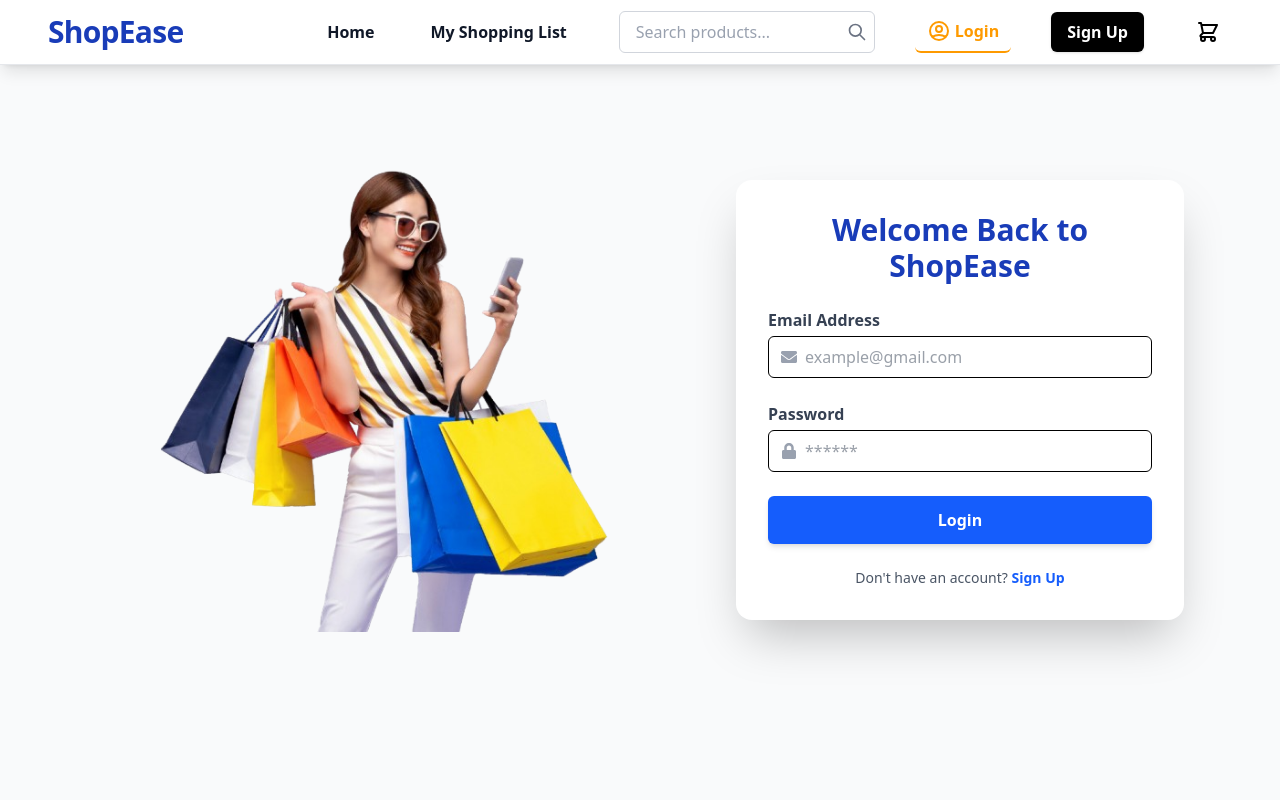
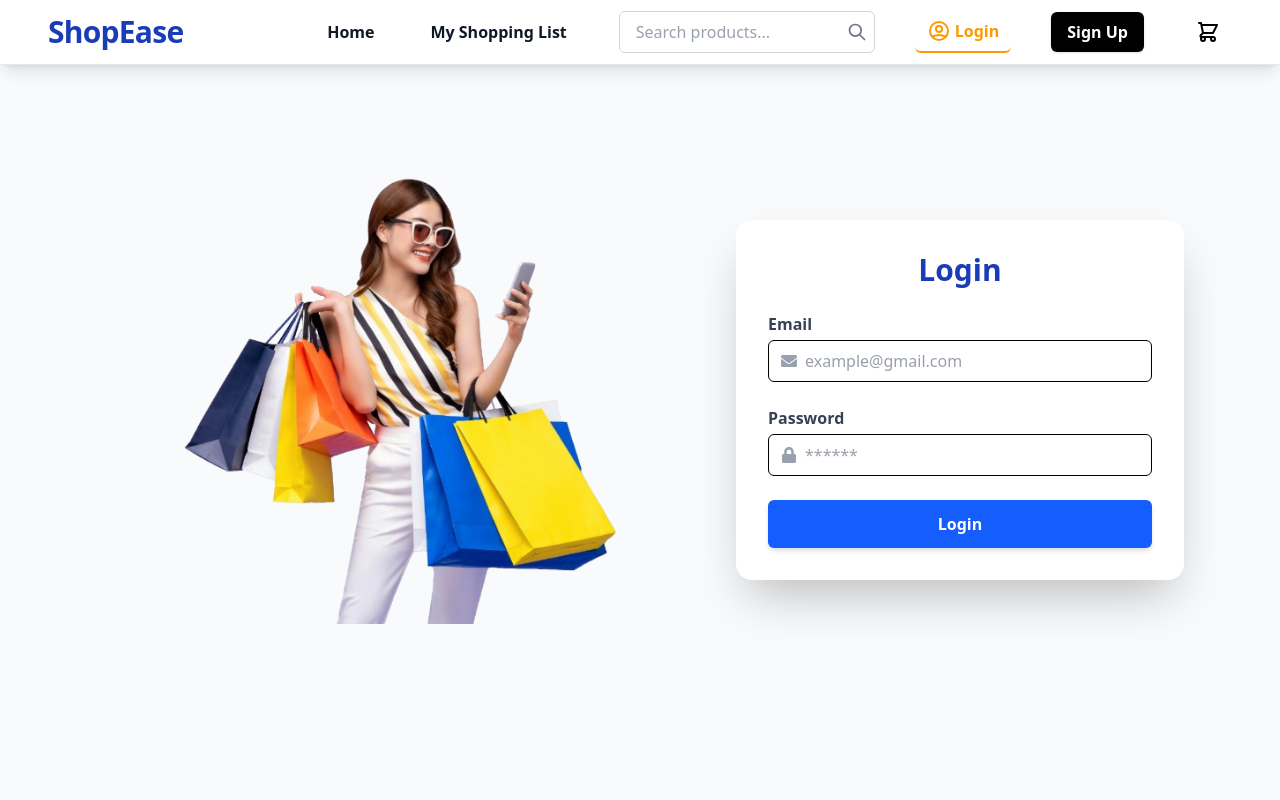
Before and after one commit to Apeksha-1-hub/ecommerce, a React (Vite) app: page /login in a window 1280 px wide. Shown: the top 800 px of the page. Built offline with nearby package versions, Linux system fonts and the light colour scheme.

Commit message:
makes changes

```diff
--- a/src/authcontext/AuthContext.jsx
+++ b/src/authcontext/AuthContext.jsx
@@ -1,14 +1,11 @@
-import React, { createContext, useContext, useState, useEffect } from "react";
+import React, { createContext, useContext, useState } from "react";
 
 const AuthContext = createContext();
 
 export const AuthProvider = ({ children }) => {
-  const [isLoggedIn, setIsLoggedIn] = useState(false);
-
-  useEffect(() => {
-    const loginStatus = localStorage.getItem("isLoggedIn") === "true";
-    setIsLoggedIn(loginStatus);
-  }, []);
+  const [isLoggedIn, setIsLoggedIn] = useState(
+    localStorage.getItem("isLoggedIn") === "true"
+  );
 
   const login = () => {
     localStorage.setItem("isLoggedIn", "true");
@@ -16,9 +13,10 @@ export const AuthProvider = ({ children }) => {
   };
 
   const logout = () => {
-    localStorage.removeItem("isLoggedIn");
-    setIsLoggedIn(false);
-  };
+  setIsLoggedIn(false);
+  localStorage.setItem("isLoggedIn", "false");
+ };
+
 
   return (
     <AuthContext.Provider value={{ isLoggedIn, login, logout }}>
--- a/src/login/Login.jsx
+++ b/src/login/Login.jsx
@@ -1,13 +1,20 @@
-import React, { useState, useEffect } from "react";
-import { useNavigate } from "react-router-dom";
+import React, { useState } from "react";
+import { useNavigate, useSearchParams } from "react-router-dom";
 import { FaEnvelope, FaLock } from "react-icons/fa";
 import { ToastContainer, toast } from "react-toastify";
 import "react-toastify/dist/ReactToastify.css";
 import { useAuth } from "../authcontext/AuthContext";
+import { useCart } from "../contexts/CartContext";
+import { products } from "../product/Product"; // Adjust path as needed
 
 const Login = () => {
   const navigate = useNavigate();
-  const { login, redirectPath, setRedirectPath } = useAuth(); // include redirectPath & setter
+  const { login } = useAuth();
+  const { addToCart } = useCart();
+  const [searchParams] = useSearchParams();
+
+  const redirectPath = searchParams.get("redirect") || "/home";
+  const addProductId = searchParams.get("addProductId");
 
   const [email, setEmail] = useState("");
   const [password, setPassword] = useState("");
@@ -45,42 +52,39 @@ const Login = () => {
       });
 
       setTimeout(() => {
-        if (redirectPath) {
-          navigate(redirectPath); // redirect to previous intended path
-          setRedirectPath(null);  // reset
-        } else {
-          navigate("/home");
+        if (addProductId) {
+          const productToAdd = products.find(p => p.id === parseInt(addProductId));
+          if (productToAdd) {
+            addToCart(productToAdd);
+          }
         }
+        navigate(redirectPath);
         setIsSubmitting(false);
       }, 2500);
     }
   };
 
-
   return (
     <div className="min-h-screen flex flex-col md:flex-row items-center justify-center bg-gray-50">
       <ToastContainer />
-      {/* Image Section */}
-      <div className="hidden md:flex w-1/2 pl-20 pr-4 justify-start items-center">
-        <img
-          src="photos/shoppinggirl.png"
-          alt="Shopping girl"
-          className="w-full max-w-md h-auto object-contain animate__animated animate__fadeInLeft"
-          loading="lazy"
-        />
-      </div>
-      {/* Form Section */}
-      <div className="w-full md:w-1/2 max-w-md bg-white shadow-2xl rounded-2xl p-8 mx-4 my-10 md:my-0 animate__animated animate__fadeInRight">
-        <h2 className="text-3xl font-bold mb-6 text-center text-blue-800">
-          Welcome Back to ShopEase
-        </h2>
+
+      {/* Left side image section */}
+
+    <div className="hidden md:flex md:w-1/2 items-center justify-center">
+    <img
+    src="photos/shoppinggirl.png" // Replace with your actual image path
+    alt="Login Illustration"
+    className="w-full h-120 object-contain p-4"
+    />
+    </div>
+
+      {/* Login form section */}
+      <div className="w-full md:w-1/2 max-w-md bg-white shadow-2xl rounded-2xl p-8 mx-4 my-10 md:my-0">
+        <h2 className="text-3xl font-bold mb-6 text-center text-blue-800">Login</h2>
         <form onSubmit={handleSubmit} className="space-y-6">
-          {/* Email */}
           <div>
-            <label htmlFor="email" className="block mb-1 font-semibold text-gray-700">
-              Email Address
-            </label>
-            <div className="flex items-center border rounded-md px-3 py-2 focus-within:ring-2 focus-within:ring-blue-500">
+            <label htmlFor="email" className="block mb-1 font-semibold text-gray-700">Email</label>
+            <div className="flex items-center border rounded-md px-3 py-2">
               <FaEnvelope className="text-gray-400 mr-2" />
               <input
                 type="email"
@@ -93,12 +97,10 @@ const Login = () => {
             </div>
             {errors.email && <p className="text-red-500 text-sm mt-1">{errors.email}</p>}
           </div>
-          {/* Password */}
+
           <div>
-            <label htmlFor="password" className="block mb-1 font-semibold text-gray-700">
-              Password
-            </label>
-            <div className="flex items-center border rounded-md px-3 py-2 focus-within:ring-2 focus-within:ring-blue-500">
+            <label htmlFor="password" className="block mb-1 font-semibold text-gray-700">Password</label>
+            <div className="flex items-center border rounded-md px-3 py-2">
               <FaLock className="text-gray-400 mr-2" />
               <input
                 type="password"
@@ -111,7 +113,7 @@ const Login = () => {
             </div>
             {errors.password && <p className="text-red-500 text-sm mt-1">{errors.password}</p>}
           </div>
-          {/* Submit */}
+
           <button
             type="submit"
             disabled={isSubmitting}
@@ -120,13 +122,6 @@ const Login = () => {
             {isSubmitting ? "Logging in..." : "Login"}
           </button>
         </form>
-        {/* Extra Links */}
-        <p className="text-center text-sm text-gray-600 mt-6">
-          Don't have an account?{" "}
-          <a href="/signup" className="text-blue-600 font-semibold hover:underline">
-            Sign Up
-          </a>
-        </p>
       </div>
     </div>
   );
--- a/src/product/Product.jsx
+++ b/src/product/Product.jsx
@@ -2,7 +2,7 @@ import React, { useState } from "react";
 import ProductCard from "../productcard/Productcard";
 import Pagination from "../pagination/Pagination";
 
-const products = [
+export const products = [
   {
     id: 1,
     name: "Blue Denim Jacket",
--- a/src/productcard/Productcard.jsx
+++ b/src/productcard/Productcard.jsx
@@ -14,6 +14,7 @@ const ProductCard = ({ product }) => {
 
   const formattedPrice = product.price.toLocaleString("en-IN");
   const rating = 4;
+  console.log("DEBUG: isLoggedIn value in ProductCard:", isLoggedIn);
 
   const handleAddToCart = () => {
   if (!isLoggedIn) {
@@ -27,8 +28,7 @@ const ProductCard = ({ product }) => {
       cancelButtonText: "Cancel",
     }).then((result) => {
       if (result.isConfirmed) {
-          // Pass redirect path and product id
-          navigate(`/login?redirect=${location.pathname}&addProductId=${product.id}`);
+        navigate(`/login?redirect=/home&addProductId=${product.id}`);
       }
     });
   } else {
--- a/src/signup/Signup.jsx
+++ b/src/signup/Signup.jsx
@@ -63,7 +63,7 @@ const Signup = () => {
         <img
           src="photos/shoppinggirl.png"
           alt="Shopping girl"
-          className="w-full max-w-md h-auto object-contain animate__animated animate__fadeInLeft"
+          className="w-full max-w-md h-120 object-contain animate__animated animate__fadeInLeft"
           loading="lazy"
         />
       </div>
```
Lines whose indentation alone changed are shown as unchanged.
